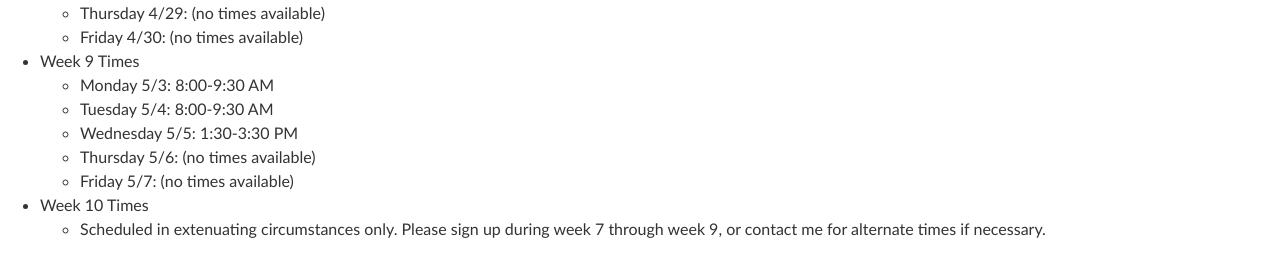
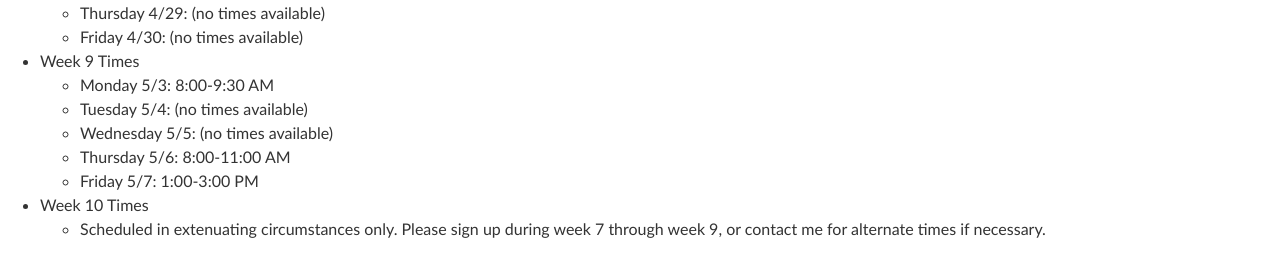
Before and after one commit to edurant/edurant.github.io, a Jekyll site: the page built from advising/durant.md, in a window 1280 px wide. Shown: the part 1109-1363 px from the top of the page. Built offline with Jekyll 4.4.1, drawn with Linux system fonts in a browser that asks for light colours.

Commit message:
advising time updates; small book club update

```diff
--- a/advising/durant.md
+++ b/advising/durant.md
@@ -47,10 +47,10 @@ While distancing restrictions are in place, advisees have the option of asynchro
 
 * Week 9 Times
   * Monday 5/3: 8:00-9:30 AM
-  * Tuesday 5/4: 8:00-9:30 AM
-  * Wednesday 5/5: 1:30-3:30 PM
-  * Thursday 5/6: (no times available)
-  * Friday 5/7: (no times available)
+  * Tuesday 5/4: (no times available)
+  * Wednesday 5/5: (no times available)
+  * Thursday 5/6: 8:00-11:00 AM
+  * Friday 5/7: 1:00-3:00 PM
 
 * Week 10 Times
   * Scheduled in extenuating circumstances only. Please sign up during week 7 through week 9, or contact me for alternate times if necessary.
```
Also changed, not shown: misc/bookClub.md (+2 -2 lines).
